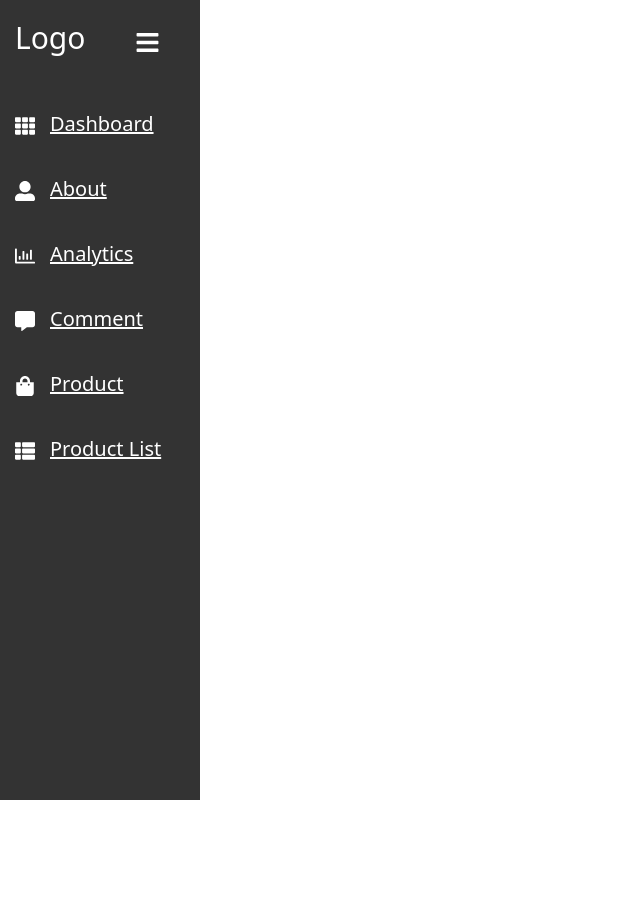
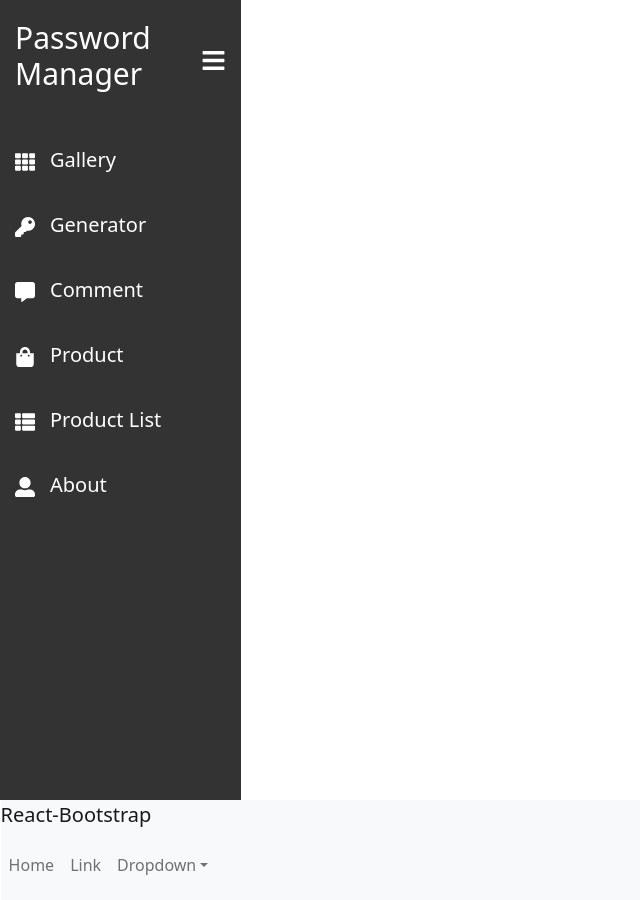
Before and after one commit to escalandres/PasswordManager, a React (Vite) app in the folder client/: page /dash in a window 1280 px wide. Both pictures are taken after a click on the icon 27 px from the left and 32 px from the top of the page. Shown: the whole page, without its empty margins (0-640 px from the left). Before the commit the page ends 800 px from the top, so only its background shows below. Built offline with nearby package versions, Linux system fonts and the light colour scheme.

Commit message:
Navbar added

```diff
--- a/client/src/components/Dashboard.jsx
+++ b/client/src/components/Dashboard.jsx
@@ -9,7 +9,7 @@ import { BrowserRouter, Route, Routes } from 'react-router-dom';
 import '../css/login.css';
 import '../css/password.css';
 import CryptoJS from "crypto-js";
-import {Button, Form, Alert, Modal, Spinner, Row, Col, Container} from 'react-bootstrap';
+import {Button, Form, Alert, Modal, Spinner, Row, Col, Container, Nav, Navbar, NavDropdown} from 'react-bootstrap';
 import AlertMessage from "./AlertMessage";
 import "bootstrap/dist/css/bootstrap.min.css";
 import Sidebar from "./Sidebar";
@@ -23,11 +23,12 @@ import '../css/dashboard.css'
 
 
 const Dashboard = () =>{
-
+    const[isOpen ,setIsOpen] = useState(false);
+    const toggle = () => setIsOpen (!isOpen);
     return(
         <div className="dashboard-container">
-            <Row className="show-grid">
-                <Col lg={12} xl={12} md={6}>
+            <Row className="show-grid" style={{margin: 0}}>
+                <Col lg={2} xl={2} md={2} sm={3} xs={3} style={{padding: 0}}>
                     <Sidebar>
                         {/* <Routes>
                         <Route path="/" element={<Dashboard />} />
@@ -40,6 +41,36 @@ const Dashboard = () =>{
                         </Routes> */}
                     </Sidebar>
                 </Col>
+                <Col lg={10} xl={10} md={8} sm={9} xs={10} style={{padding: 0, marginLeft: 0.6}}>
+                    <Row className="show-grid" style={{margin: 0}}>
+                        <Navbar  bg="light" expand="lg" >
+                        <div className="navbar-container">
+                            <Navbar.Brand href="#home">React-Bootstrap</Navbar.Brand>
+                            <Navbar.Toggle aria-controls="basic-navbar-nav" />
+                            <Navbar.Collapse id="basic-navbar-nav">
+                            <Nav className="me-auto">
+                                <Nav.Link href="#home">Home</Nav.Link>
+                                <Nav.Link href="#link">Link</Nav.Link>
+                                <NavDropdown title="Dropdown" id="basic-nav-dropdown">
+                                <NavDropdown.Item href="#action/3.1">Action</NavDropdown.Item>
+                                <NavDropdown.Item href="#action/3.2">
+                                    Another action
+                                </NavDropdown.Item>
+                                <NavDropdown.Item href="#action/3.3">Something</NavDropdown.Item>
+                                <NavDropdown.Divider />
+                                <NavDropdown.Item href="#action/3.4">
+                                    Separated link
+                                </NavDropdown.Item>
+                                </NavDropdown>
+                            </Nav>
+                            </Navbar.Collapse>
+                        </div>
+                        </Navbar>
+                    </Row>
+                    <Row>
+
+                    </Row>
+                </Col>
             </Row>
 
 
--- a/client/src/components/Sidebar.jsx
+++ b/client/src/components/Sidebar.jsx
@@ -12,7 +12,8 @@ import {
     FaRegChartBar,
     FaCommentAlt,
     FaShoppingBag,
-    FaThList
+    FaThList,
+    FaKey
 }from "react-icons/fa";
 import { NavLink } from 'react-router-dom';
 // import { faGear } from 'react-bootstrap-icons';
@@ -24,18 +25,13 @@ const Sidebar = ({children}) => {
     const menuItem=[
         {
             path:"/",
-            name:"Dashboard",
+            name:"Gallery",
             icon:<FaTh/>
         },
         {
-            path:"/about",
-            name:"About",
-            icon:<FaUserAlt/>
-        },
-        {
             path:"/analytics",
-            name:"Analytics",
-            icon:<FaRegChartBar/>
+            name:"Generator",
+            icon:<FaKey/>
         },
         {
             path:"/comment",
@@ -51,13 +47,18 @@ const Sidebar = ({children}) => {
             path:"/productList",
             name:"Product List",
             icon:<FaThList/>
-        }
+        },
+        {
+            path:"/about",
+            name:"About",
+            icon:<FaUserAlt/>
+        },
     ]
     return (
         <div className="sidebar-container">
-            <div style={{width: isOpen ? "200px" : "60px"}} className="sidebar">
+            <div style={{width: isOpen ? "273px" : "60px"}} className="sidebar">
                 <div className="top_section">
-                    <h1 style={{display: isOpen ? "block" : "none"}} className="logo">Logo</h1>
+                    <h1 style={{display: isOpen ? "block" : "none"}} className="logo">Password Manager</h1>
                     <div style={{marginLeft: isOpen ? "50px" : "0px"}} className="bars">
                         <FaBars className="logo-icon" onClick={toggle}/>
                     </div>
--- a/client/src/css/dashboard.css
+++ b/client/src/css/dashboard.css
@@ -3,6 +3,7 @@
     height: 100%;
     padding: 0;
     margin: 0;
+
 }
 .row{
     width: 100%;
@@ -43,11 +44,13 @@ main{
     padding: 10px 15px;
     gap: 15px;
     transition: all 0.5s;
+    text-decoration: none;
 }
 .link:hover{
-    background:lightskyblue;
+    background:#d8d7d7;
     color: #fff;
     transition: all 0.5s;
+    text-decoration: none;
 }
 .active{
     background: rgb(241, 241, 241);
@@ -57,3 +60,12 @@ main{
     font-size: 20px;
     color: #fff;
 }
+
+.navbar{
+    padding: 0;
+    width: 100%;
+}
+
+.navbar-container{
+    width: 100%;
+}
```
